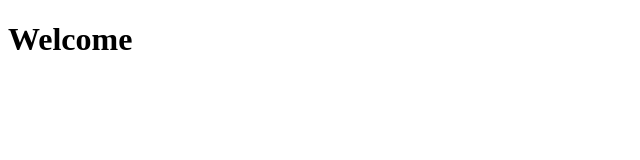
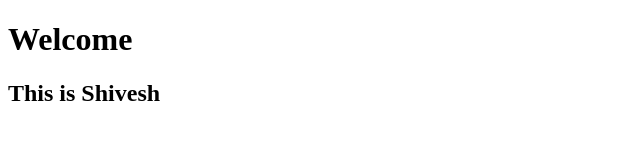
Before and after one commit to Shivesh21122000/test-git1, a plain HTML site: page index.html in a window 1280 px wide. Shown: the whole page, without its empty margins (0-640 px from the left). Drawn offline with Linux system fonts and the light colour scheme.

Commit message:
Update index.html

```diff
--- a/index.html
+++ b/index.html
@@ -6,6 +6,7 @@
 	</head>
 	<body>
 		<h1>Welcome</h1>
+		<h2> This is Shivesh</h2>
 	</body>
 
 
```
